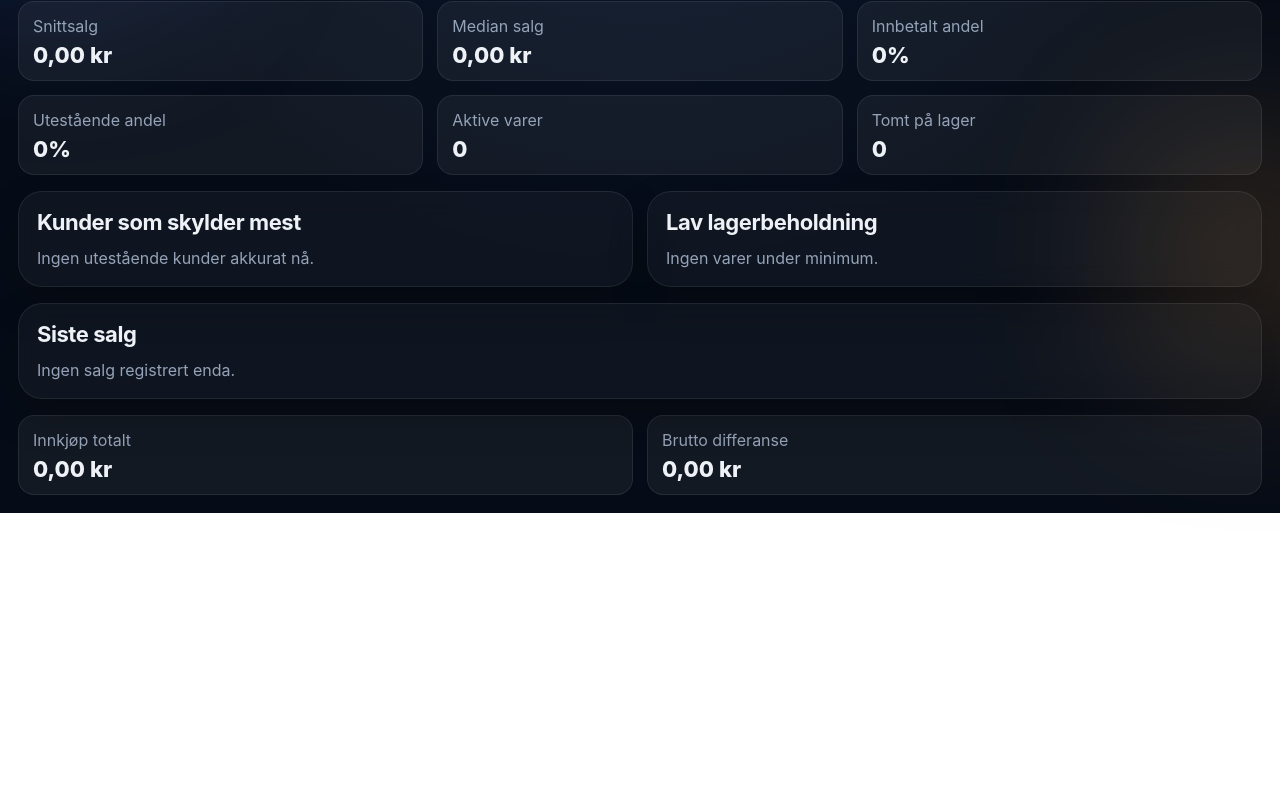
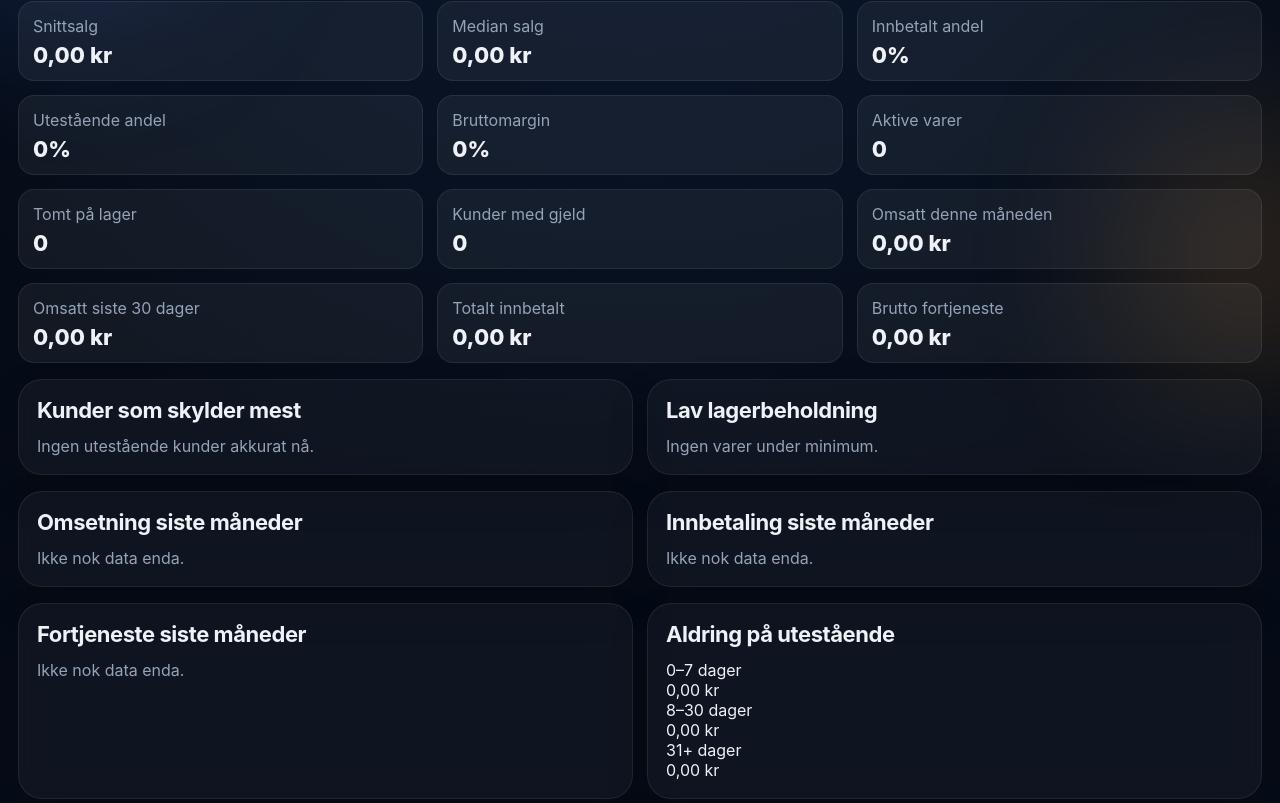
Before and after one commit to nikolaihoffmann-svg/Nikasso-, a React (Vite) app: page / in a window 1280 px wide. Shown: the part 357-1160 px from the top of the page. Before the commit the page ends 870 px from the top, so only its background shows below. Built offline with nearby package versions, Linux system fonts and the light colour scheme.

Commit message:
Update Oversikt.tsx

```diff
--- a/src/pages/Oversikt.tsx
+++ b/src/pages/Oversikt.tsx
@@ -9,8 +9,9 @@ import {
   getSales,
   salePaidSum,
   saleRemaining,
+  saleProfit,
 } from "../app/storage";
-import type { InventoryItem } from "../types";
+import type { InventoryItem, SaleRecord } from "../types";
 
 function average(values: number[]): number {
   if (values.length === 0) return 0;
@@ -33,6 +34,44 @@ function inventoryValue(items: InventoryItem[]): number {
   }, 0);
 }
 
+function sumByMonth<T extends { createdAt: string }>(
+  rows: T[],
+  valueGetter: (row: T) => number
+) {
+  const map = new Map<string, number>();
+
+  rows
+    .slice()
+    .sort((a, b) => new Date(a.createdAt).getTime() - new Date(b.createdAt).getTime())
+    .forEach((row) => {
+      const d = new Date(row.createdAt);
+      const key = `${String(d.getMonth() + 1).padStart(2, "0")}.${String(
+        d.getFullYear()
+      ).slice(-2)}`;
+      map.set(key, (map.get(key) || 0) + valueGetter(row));
+    });
+
+  return [...map.entries()].slice(-6);
+}
+
+function salesThisMonth(sales: SaleRecord[]): number {
+  const now = new Date();
+  return sales
+    .filter((sale) => {
+      const d = new Date(sale.createdAt);
+      return d.getMonth() === now.getMonth() && d.getFullYear() === now.getFullYear();
+    })
+    .reduce((sum, sale) => sum + sale.total, 0);
+}
+
+function salesLast30Days(sales: SaleRecord[]): number {
+  const now = Date.now();
+  const days30 = 1000 * 60 * 60 * 24 * 30;
+  return sales
+    .filter((sale) => now - new Date(sale.createdAt).getTime() <= days30)
+    .reduce((sum, sale) => sum + sale.total, 0);
+}
+
 export default function Oversikt() {
   const customers = useMemo(() => getCustomers(), []);
   const items = useMemo(() => getItems(), []);
@@ -45,6 +84,7 @@ export default function Oversikt() {
   const totalOpen = sales.reduce((sum, sale) => sum + saleRemaining(sale), 0);
   const purchaseTotal = purchases.reduce((sum, purchase) => sum + Number(purchase.total || 0), 0);
   const stockValue = inventoryValue(items);
+  const grossProfit = sales.reduce((sum, sale) => sum + saleProfit(sale), 0);
 
   const saleTotals = sales.map((sale) => Number(sale.total || 0));
   const avgSale = average(saleTotals);
@@ -71,9 +111,53 @@ export default function Oversikt() {
 
   const paidRatio = totalRevenue > 0 ? (totalPaid / totalRevenue) * 100 : 0;
   const debtRatio = totalRevenue > 0 ? (totalOpen / totalRevenue) * 100 : 0;
+  const marginRatio = totalRevenue > 0 ? (grossProfit / totalRevenue) * 100 : 0;
 
   const activeItems = items.filter((item) => item.isActive !== false).length;
   const outOfStock = items.filter((item) => Number(item.stock || 0) <= 0).length;
+  const customerCountWithDebt = customers.filter((x) => customerTotalRemaining(x.id) > 0).length;
+  const monthSales = salesThisMonth(sales);
+  const sales30 = salesLast30Days(sales);
+
+  const salesByMonth = sumByMonth(sales, (sale) => Number(sale.total || 0));
+  const paymentsByMonth = sumByMonth(sales, (sale) => salePaidSum(sale));
+  const profitByMonth = sumByMonth(sales, (sale) => saleProfit(sale));
+
+  const maxSalesMonth = Math.max(...salesByMonth.map(([, value]) => value), 1);
+  const maxPaymentsMonth = Math.max(...paymentsByMonth.map(([, value]) => value), 1);
+  const maxProfitMonth = Math.max(...profitByMonth.map(([, value]) => value), 1);
+
+  const debtAging = [
+    {
+      label: "0–7 dager",
+      value: sales
+        .filter((sale) => {
+          const days = (Date.now() - new Date(sale.createdAt).getTime()) / (1000 * 60 * 60 * 24);
+          return saleRemaining(sale) > 0 && days <= 7;
+        })
+        .reduce((sum, sale) => sum + saleRemaining(sale), 0),
+    },
+    {
+      label: "8–30 dager",
+      value: sales
+        .filter((sale) => {
+          const days = (Date.now() - new Date(sale.createdAt).getTime()) / (1000 * 60 * 60 * 24);
+          return saleRemaining(sale) > 0 && days > 7 && days <= 30;
+        })
+        .reduce((sum, sale) => sum + saleRemaining(sale), 0),
+    },
+    {
+      label: "31+ dager",
+      value: sales
+        .filter((sale) => {
+          const days = (Date.now() - new Date(sale.createdAt).getTime()) / (1000 * 60 * 60 * 24);
+          return saleRemaining(sale) > 0 && days > 30;
+        })
+        .reduce((sum, sale) => sum + saleRemaining(sale), 0),
+    },
+  ];
+
+  const maxDebtAging = Math.max(...debtAging.map((x) => x.value), 1);
 
   return (
     <div>
@@ -93,7 +177,7 @@ export default function Oversikt() {
           <div className="statValue">{fmtKr(totalRevenue)}</div>
         </div>
 
-        <div className="statCard">
+        <div className="statCard debtGlowCard strongDebtCard">
           <div className="statLabel">Totalt utestående</div>
           <div className="statValue">{fmtKr(totalOpen)}</div>
         </div>
@@ -120,9 +204,14 @@ export default function Oversikt() {
           <div className="statMiniValue">{paidRatio.toFixed(0)}%</div>
         </div>
 
-        <div className="infoCard">
+        <div className="infoCard debtGlowCard">
           <div className="infoLabel">Utestående andel</div>
           <div className="statMiniValue">{debtRatio.toFixed(0)}%</div>
+        </div>
+
+        <div className="infoCard">
+          <div className="infoLabel">Bruttomargin</div>
+          <div className="statMiniValue">{marginRatio.toFixed(0)}%</div>
         </div>
 
         <div className="infoCard">
@@ -133,6 +222,31 @@ export default function Oversikt() {
         <div className="infoCard">
           <div className="infoLabel">Tomt på lager</div>
           <div className="statMiniValue">{outOfStock}</div>
+        </div>
+
+        <div className="infoCard">
+          <div className="infoLabel">Kunder med gjeld</div>
+          <div className="statMiniValue">{customerCountWithDebt}</div>
+        </div>
+
+        <div className="infoCard">
+          <div className="infoLabel">Omsatt denne måneden</div>
+          <div className="statMiniValue">{fmtKr(monthSales)}</div>
+        </div>
+
+        <div className="infoCard">
+          <div className="infoLabel">Omsatt siste 30 dager</div>
+          <div className="statMiniValue">{fmtKr(sales30)}</div>
+        </div>
+
+        <div className="infoCard">
+          <div className="infoLabel">Totalt innbetalt</div>
+          <div className="statMiniValue">{fmtKr(totalPaid)}</div>
+        </div>
+
+        <div className="infoCard">
+          <div className="infoLabel">Brutto fortjeneste</div>
+          <div className="statMiniValue">{fmtKr(grossProfit)}</div>
         </div>
       </div>
 
@@ -145,8 +259,8 @@ export default function Oversikt() {
               <div className="emptyText">Ingen utestående kunder akkurat nå.</div>
             ) : (
               topDebtors.map((customer) => (
-                <div key={customer.id} className="featureRow">
-                  <div>
+                <div key={customer.id} className="featureRow debtRow strongDebtRow">
+                  <div className="customerMain">
                     <div className="featureRowTitle">{customer.name}</div>
                   </div>
                   <div className="featureRowRight">{fmtKr(customer.remaining)}</div>
@@ -165,7 +279,7 @@ export default function Oversikt() {
             ) : (
               lowStockItems.map((item) => (
                 <div key={item.id} className="featureRow">
-                  <div>
+                  <div className="customerMain">
                     <div className="featureRowTitle">{item.name}</div>
                     <div className="featureRowSub">Min: {item.minStock}</div>
                   </div>
@@ -183,6 +297,94 @@ export default function Oversikt() {
         </div>
       </div>
 
+      <div className="splitLayout" style={{ marginTop: 16 }}>
+        <div className="card">
+          <h2 className="sectionTitle">Omsetning siste måneder</h2>
+          <div className="miniChart">
+            {salesByMonth.length === 0 ? (
+              <div className="emptyText">Ikke nok data enda.</div>
+            ) : (
+              salesByMonth.map(([label, value]) => (
+                <div key={label} className="chartRow">
+                  <div className="chartLabel">{label}</div>
+                  <div className="chartBarTrack">
+                    <div
+                      className="chartBarFill chartBarBlue"
+                      style={{ width: `${(value / maxSalesMonth) * 100}%` }}
+                    />
+                  </div>
+                  <div className="chartValue">{fmtKr(value)}</div>
+                </div>
+              ))
+            )}
+          </div>
+        </div>
+
+        <div className="card">
+          <h2 className="sectionTitle">Innbetaling siste måneder</h2>
+          <div className="miniChart">
+            {paymentsByMonth.length === 0 ? (
+              <div className="emptyText">Ikke nok data enda.</div>
+            ) : (
+              paymentsByMonth.map(([label, value]) => (
+                <div key={label} className="chartRow">
+                  <div className="chartLabel">{label}</div>
+                  <div className="chartBarTrack">
+                    <div
+                      className="chartBarFill chartBarGreen"
+                      style={{ width: `${(value / maxPaymentsMonth) * 100}%` }}
+                    />
+                  </div>
+                  <div className="chartValue">{fmtKr(value)}</div>
+                </div>
+              ))
+            )}
+          </div>
+        </div>
+      </div>
+
+      <div className="splitLayout" style={{ marginTop: 16 }}>
+        <div className="card">
+          <h2 className="sectionTitle">Fortjeneste siste måneder</h2>
+          <div className="miniChart">
+            {profitByMonth.length === 0 ? (
+              <div className="emptyText">Ikke nok data enda.</div>
+            ) : (
+              profitByMonth.map(([label, value]) => (
+                <div key={label} className="chartRow">
+                  <div className="chartLabel">{label}</div>
+                  <div className="chartBarTrack">
+                    <div
+                      className="chartBarFill chartBarGold"
+                      style={{ width: `${(value / maxProfitMonth) * 100}%` }}
+                    />
+                  </div>
+                  <div className="chartValue">{fmtKr(value)}</div>
+                </div>
+              ))
+            )}
+          </div>
+        </div>
+
+        <div className="card">
+          <h2 className="sectionTitle">Aldring på utestående</h2>
+          <div className="miniChart">
+            {debtAging.map((row) => (
+              <div key={row.label} className="chartRow">
+                <div className="chartLabel">{row.label}</div>
+                <div className="chartBarTrack">
+                  <div
+                    className="chartBarFill chartBarRed"
+                    style={{ width: `${(row.value / maxDebtAging) * 100}%` }}
+                  />
+                </div>
+                <div className="chartValue">{fmtKr(row.value)}</div>
+              </div>
+            ))}
+          </div>
+        </div>
+      </div>
+
       <div className="card" style={{ marginTop: 16 }}>
         <h2 className="sectionTitle">Siste salg</h2>
 
@@ -192,7 +394,7 @@ export default function Oversikt() {
           ) : (
             recentSales.map((sale) => (
               <div key={sale.id} className="featureRow">
-                <div>
+                <div className="customerMain">
                   <div className="featureRowTitle">{sale.customerName || "Kontantsalg"}</div>
                   <div className="featureRowSub">
                     {new Date(sale.createdAt).toLocaleString("no-NO")}
```
